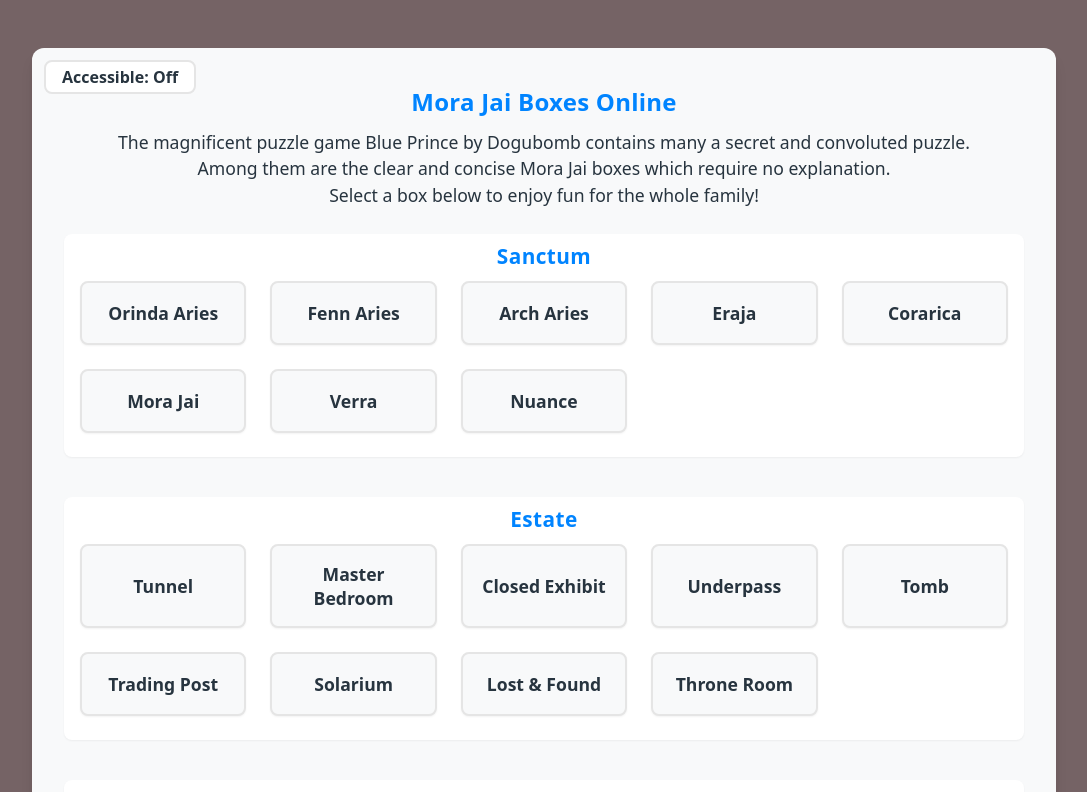
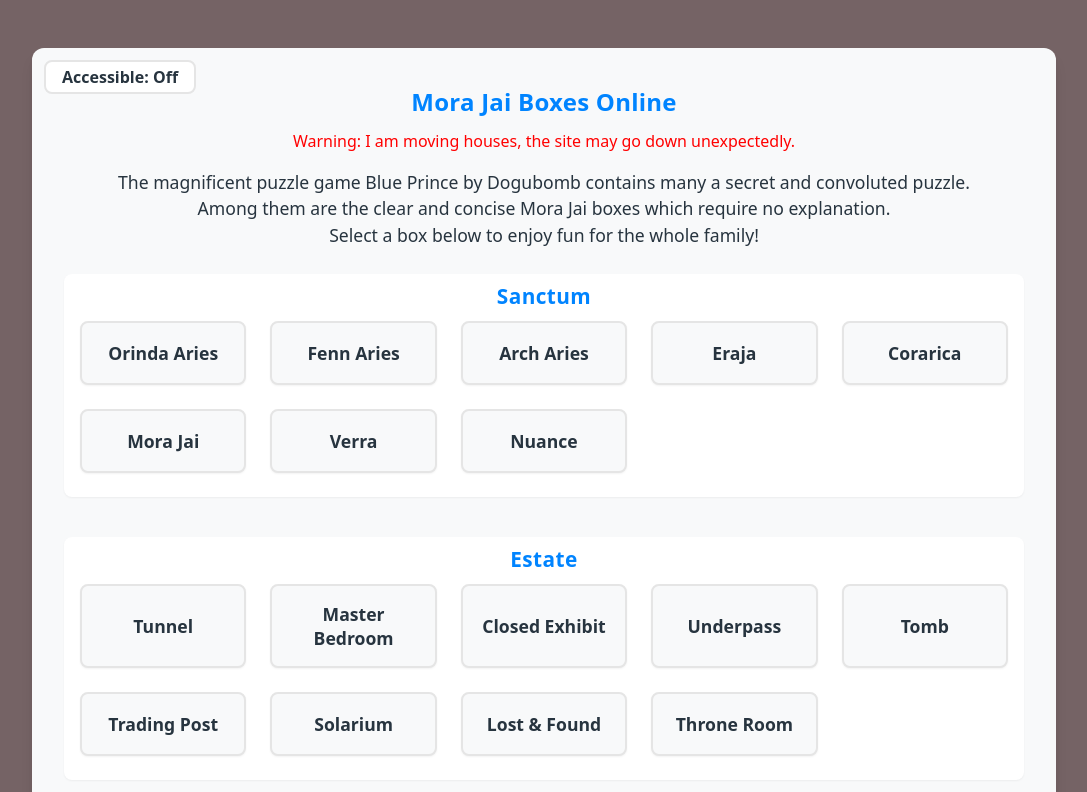
Before and after one commit to ericgi231-me/Mora-Jai-Boxes, a React (Vite) app in the folder packages/frontend/: page / in a window 1280 px wide. Shown: the top 792 px of the page, without its empty margins (96-1183 px from the left). Built offline with nearby package versions, Linux system fonts and the light colour scheme.

Commit message:
Added warning about outages during my move

```diff
--- a/packages/frontend/src/components/Menu.tsx
+++ b/packages/frontend/src/components/Menu.tsx
@@ -46,6 +46,7 @@
         {accessibleMode ? "Accessible: On" : "Accessible: Off"}
       </AccessibleToggleButton>
       <MenuTitle>Mora Jai Boxes Online</MenuTitle>
+      <p style={{ color: "red" }}>Warning: I am moving houses, the site may go down unexpectedly.</p>
       <MenuDescription>
         The magnificent puzzle game Blue Prince by Dogubomb contains many a secret and convoluted puzzle.<br />
         Among them are the clear and concise Mora Jai boxes which require no explanation.<br />
```
